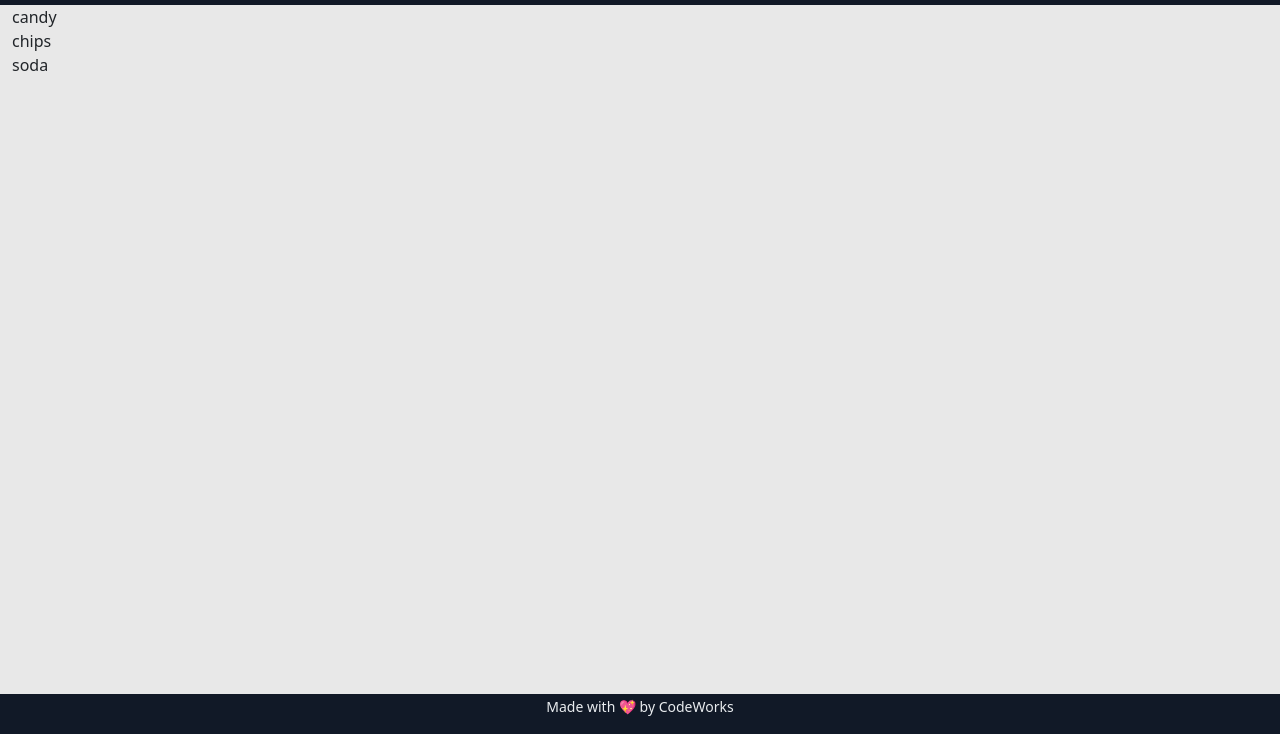
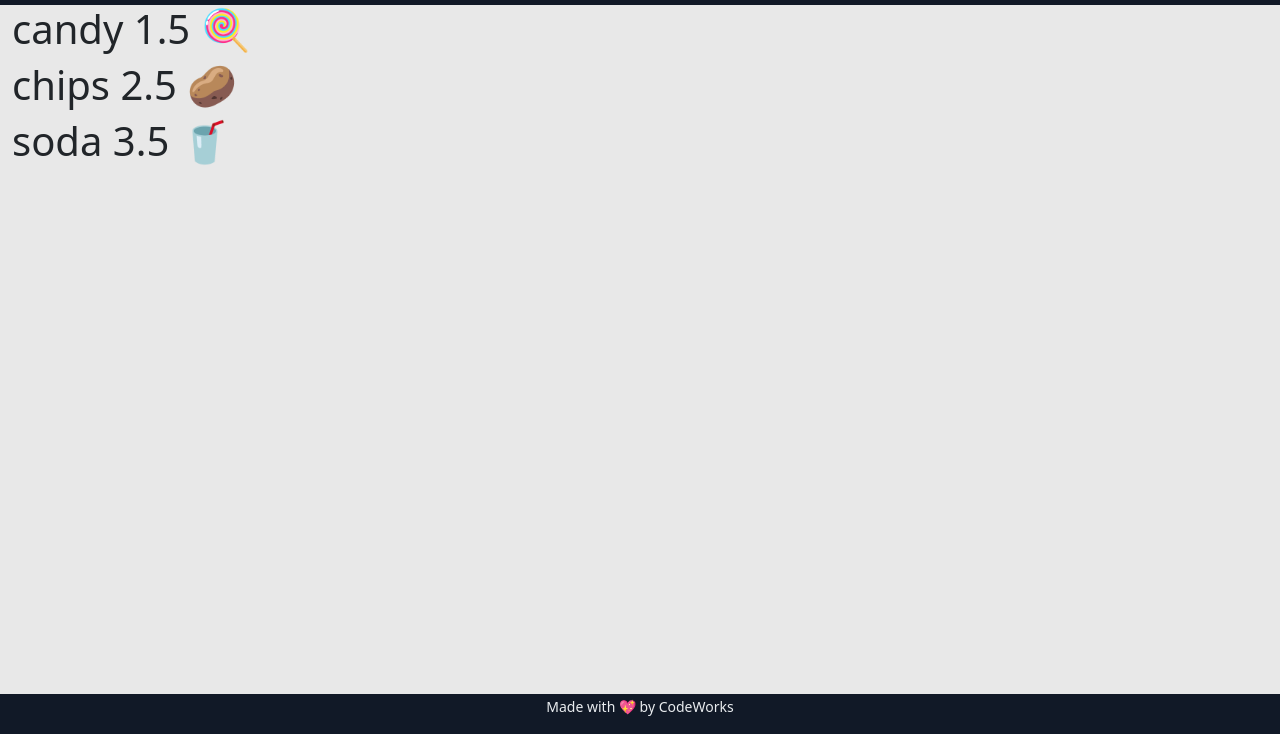
Before and after one commit to JonahWood/Vendr, a website with bundled scripts: page index.html in a window 1280 px wide. Shown: the part 66-800 px from the top of the page. Built offline with nearby package versions, Linux system fonts and the light colour scheme; a script that the page names is missing.

Commit message:
several changes

```diff
--- a/app/AppState.js
+++ b/app/AppState.js
@@ -10,13 +10,13 @@ class AppState extends EventEmitter {
 
   /** @type {import('./Models/Snack').Snack[]} */
 snacks = [
-  new Snack('candy', 1.50,'logo.png'),
-  new Snack('chips', 2.50, 'logo.png'),
-  new Snack('soda', 3.50, 'logo.png'),
+  new Snack('candy', 1.50,'🍭'),
+  new Snack('chips', 2.50, '🥔'),
+  new Snack('soda', 3.50, '🥤'),
 ]
 
   /** @type {import('./Models/Snack').Snack|null} */
-  activeSnack = null
+  selectSnack = null
 }
 
 
--- a/app/Controllers/snackController.js
+++ b/app/Controllers/snackController.js
@@ -19,8 +19,8 @@ drawSnacks()
 
     // SECTION  public functions
 
-    setActiveSnack(name){
+    selectSnack(name){
         console.log('active snack ran', + name)
-    snacksService.setActiveSnack()
+    snacksService.selectSnack()
     }
 }
--- a/app/Models/Snack.js
+++ b/app/Models/Snack.js
@@ -2,16 +2,16 @@
 
 
 export class Snack {
-    constructor(name, price, img) {
+    constructor(name, price, emoji) {
     this.name = name
     this.price = price
-    this.imgUrl = img
+    this.emoji = emoji
 }
 
 
 get ListTemplate() {
     return `
-    <div onclick='app.snackController.setActiveSnack()'> ${this.name} </div>
+    <div onclick='app.snackController.selectSnack()' class='products'> <h1> ${this.name} ${this.price} ${this.emoji} </h1> </div>
     `
 }
 
--- a/app/Services/SnacksService.js
+++ b/app/Services/SnacksService.js
@@ -1,8 +1,10 @@
+import { appState } from "../AppState.js";
+
 class SnacksService {
 
-setActiveSnack() {
-
+selectSnack() {
     console.log('set active snack ran');
+    appState.selectSnack = foundSnack
 }
 
 }
--- a/assets/style/style.css
+++ b/assets/style/style.css
@@ -1 +1,4 @@
 /* BASIC STYLES HERE */
+.products{
+    user-select: none;
+}
```
Also changed, not shown: assets/img/candy.avif (added), assets/img/chips.avif (added), assets/img/soda.avif (added).
